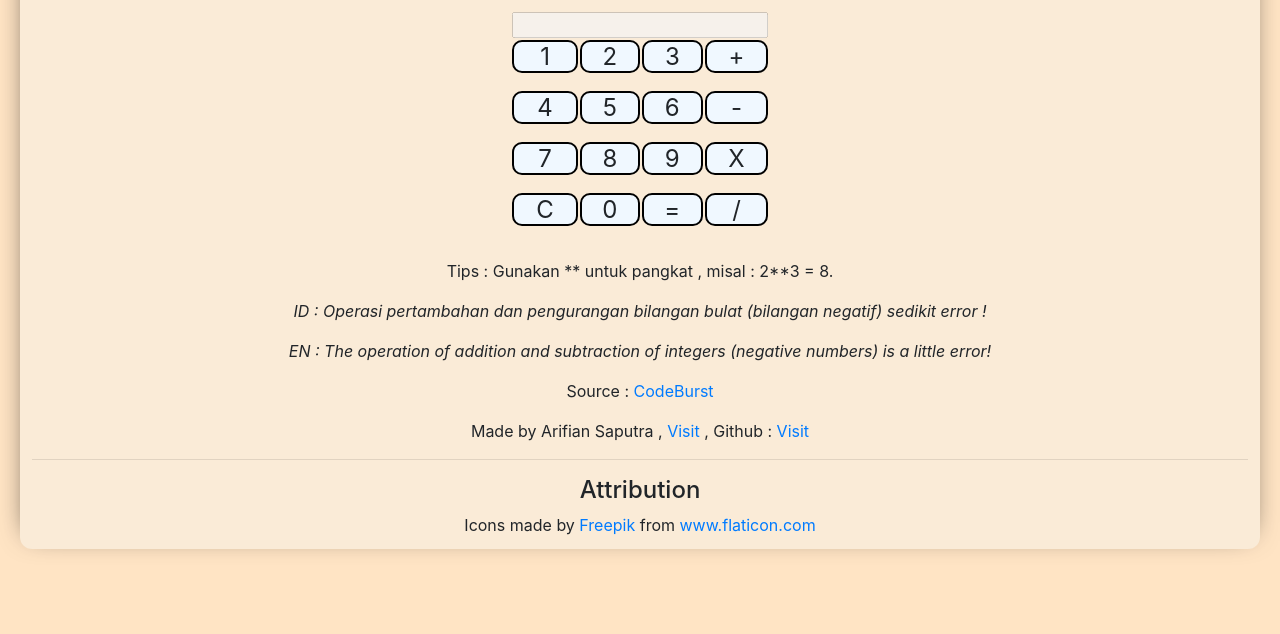
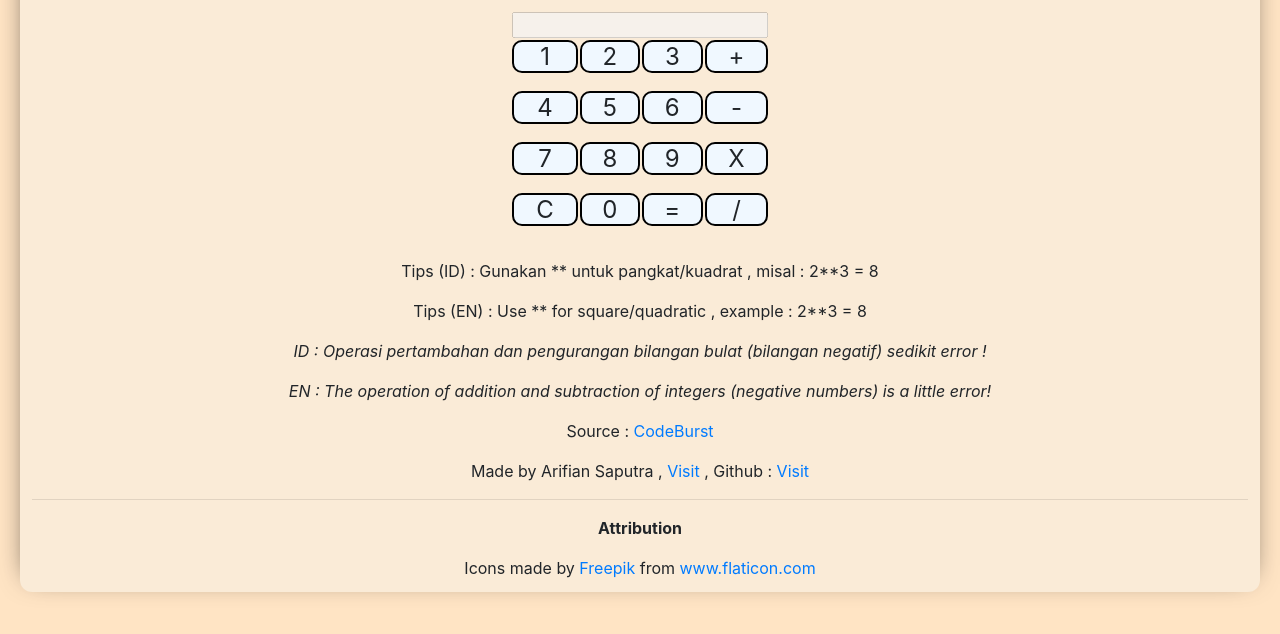
Before and after one commit to arifian853/simple-calculator-JS, a plain HTML site: page index.html in a window 1280 px wide. Shown: the part 106-740 px from the top of the page. Drawn offline with nearby package versions, Linux system fonts and the light colour scheme.

Commit message:
Update index.html

```diff
--- a/index.html
+++ b/index.html
@@ -45,13 +45,14 @@
                </tr>
             </table>
           </form>
-         <p> Tips : Gunakan ** untuk pangkat , misal : 2**3 = 8. </p>
+         <p> Tips (ID) : Gunakan ** untuk pangkat/kuadrat , misal : 2**3 = 8</p>
+         <p> Tips (EN) : Use ** for square/quadratic , example : 2**3 = 8</p>
          <p><i>ID : Operasi pertambahan dan pengurangan bilangan bulat (bilangan negatif) sedikit error !</i></p>
          <p><i>EN : The operation of addition and subtraction of integers (negative numbers) is a little error!</i></p>
          <p>Source : <a href="https://codeburst.io/making-a-calculator-with-basic-html-css-and-javascript-part-1-1e4288f0bea1">CodeBurst</a> </p>
          <p>Made by Arifian Saputra , <a href="https://arifian853.github.io/">Visit</a> , Github : <a href="https://github.com/arifian853">Visit</a> </p>
          <hr />
-         <h4>Attribution</h4>
+         <p><b>Attribution</b></p>
          <div>Icons made by <a href="https://www.freepik.com" title="Freepik">Freepik</a> from <a href="https://www.flaticon.com/" title="Flaticon">www.flaticon.com</a></div>
        </div>
 
```
